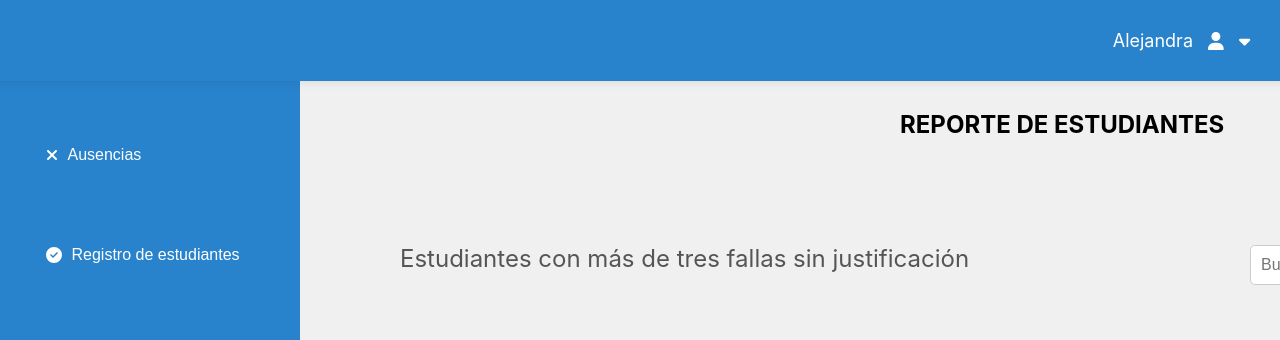
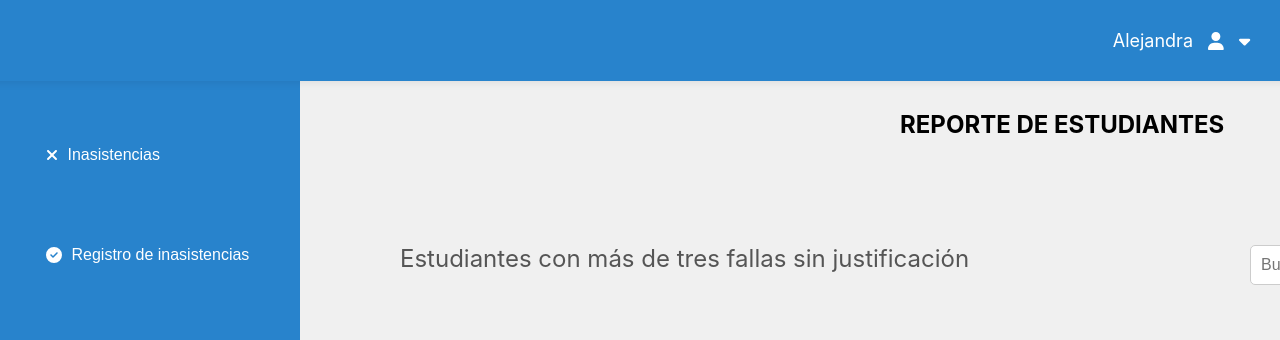
Before and after one commit to Aleja49/frontend-asitencedu, a React (Create React App) app in the folder front/: page /reporte-estudiantes in a window 1280 px wide. Shown: the top 340 px of the page. Built offline with nearby package versions, Linux system fonts and the light colour scheme.

Commit message:
nagevacion entre pantallas

```diff
--- a/front/src/components/ReporteEstudiantes/Reporteestudiantes.js
+++ b/front/src/components/ReporteEstudiantes/Reporteestudiantes.js
@@ -1,9 +1,11 @@
 import React, { useState } from 'react';
 import { FontAwesomeIcon } from '@fortawesome/react-fontawesome';
 import { faTimes, faCheckCircle, faExclamationCircle, faUser, faCaretDown, faSignOutAlt } from '@fortawesome/free-solid-svg-icons';
+import { useNavigate } from 'react-router-dom'; // Importa useNavigate en lugar de useHistory
 import '../../styles/ReporteEstudiantes.css';
 
 const ReporteEstudiantes = () => {
+  const navigate = useNavigate(); // Usa useNavigate para navegar entre rutas
   const [showLogout, setShowLogout] = useState(false);
 
   const toggleLogoutMenu = () => {
@@ -13,6 +15,18 @@ const ReporteEstudiantes = () => {
   const handleLogout = () => {
     console.log('Cerrar sesión');
     setShowLogout(false);
+  };
+
+  const redirectToPerfil = () => {
+    navigate('/perfil'); // Redirige a la ruta de Perfil.js
+  };
+
+  const redirectToRegistroInasistencias = () => {
+    navigate('/registro-inasistencias'); // Redirige a la ruta de RegistroInasistencias.js
+  };
+
+  const redirectToInasistencias = () => {
+    navigate('/inasistencias'); // Redirige a la ruta de Inasistencias.js
   };
 
   return (
@@ -51,19 +65,19 @@ const ReporteEstudiantes = () => {
 
       <div className="left-rectangle">
         <div className="rectangle-content">
-          <button className="rectangle-button" onClick={() => console.log('Botón 1 clicado')}>
+          <button className="rectangle-button" onClick={redirectToInasistencias}>
             <FontAwesomeIcon icon={faTimes} className="button-icon" />
-            Ausencias
+            Inasistencias
           </button>
-          <button className="rectangle-button" onClick={() => console.log('Botón 2 clicado')}>
+          <button className="rectangle-button" onClick={redirectToRegistroInasistencias}>
             <FontAwesomeIcon icon={faCheckCircle} className="button-icon" />
-            Registro de estudiantes
+            Registro de inasistencias
           </button>
           <button className="rectangle-button" onClick={() => console.log('Botón 3 clicado')}>
             <FontAwesomeIcon icon={faExclamationCircle} className="button-icon" />
             Reporte estudiantes
           </button>
-          <button className="rectangle-button" onClick={() => console.log('Botón 4 clicado')}>
+          <button className="rectangle-button" onClick={redirectToPerfil}>
             <FontAwesomeIcon icon={faUser} className="button-icon" />
             Perfil
           </button>
```
